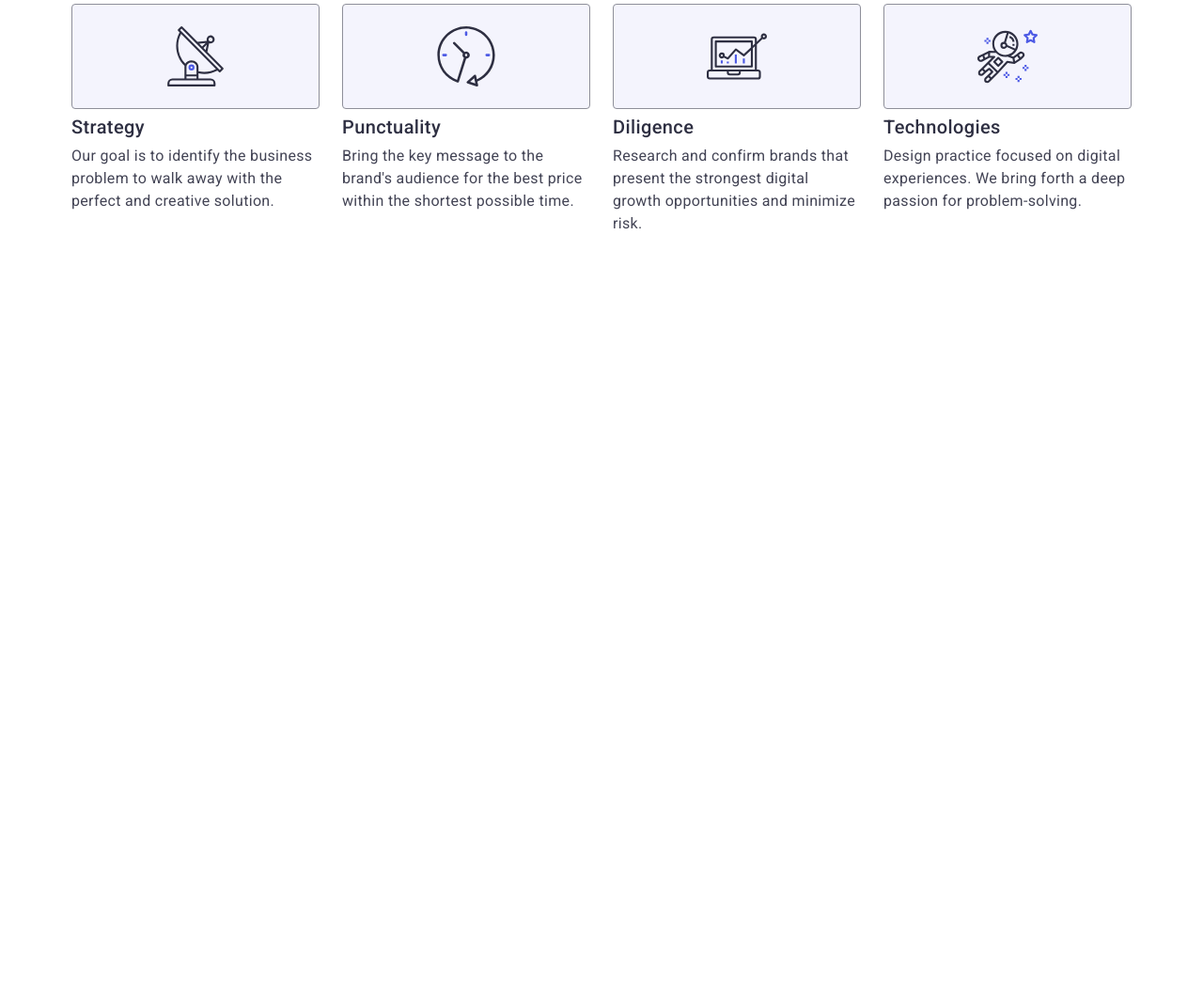
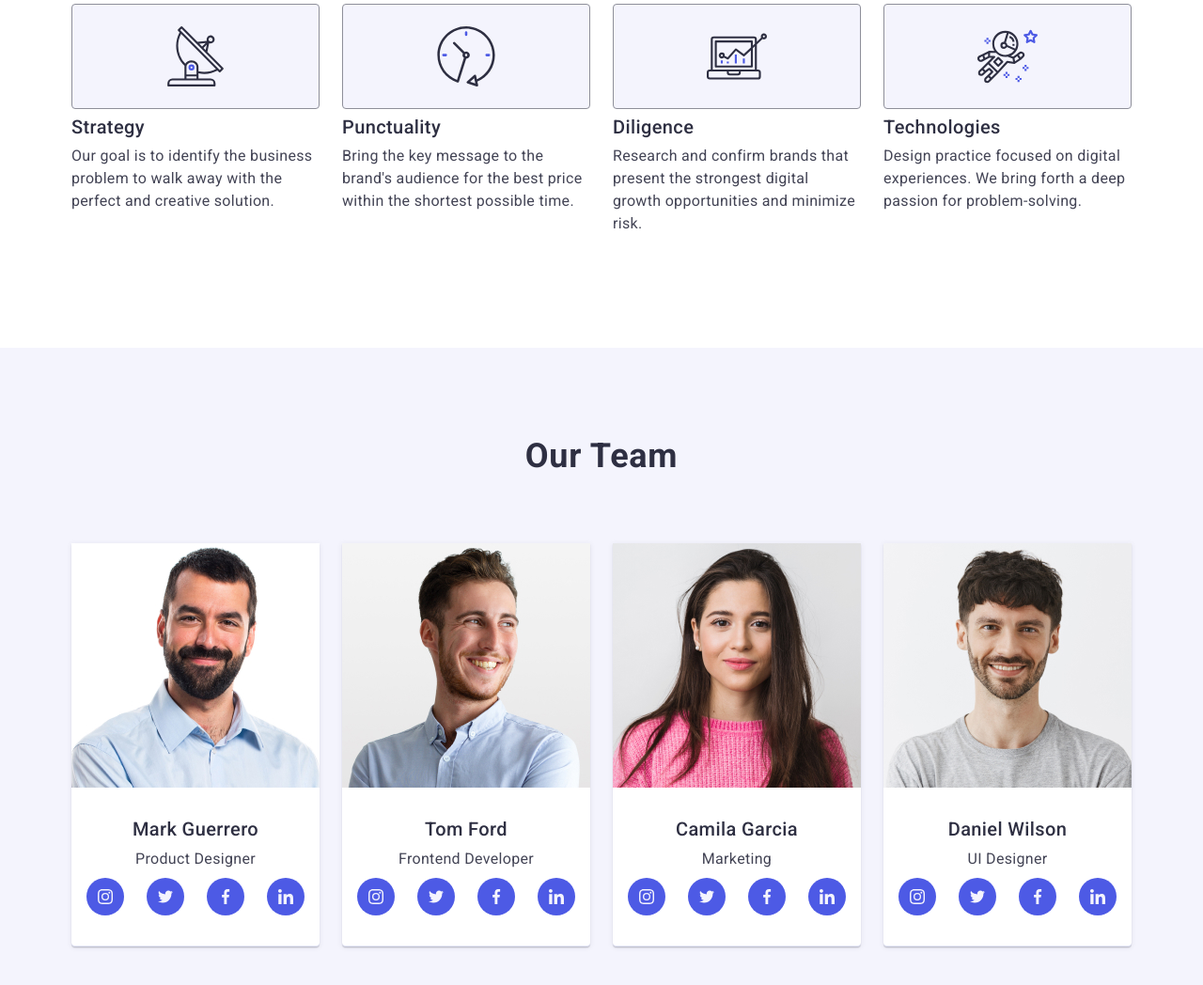
Before and after one commit to marii-R/goit-markup-hw-06, a plain HTML site: page index.html in a window 1280 px wide. Shown: the part 789-1837 px from the top of the page at 94% size. Before the commit the page ends 1159 px from the top, so only its background shows below. Drawn offline with nearby package versions, Linux system fonts and the light colour scheme; files whose address does not match are found by name.

Commit message:
add styles file

```diff
--- a/css/styles-old.css
+++ b/css/styles-old.css
@@ -323,7 +323,7 @@ transition: background-color 250ms cubic-bezier(0.4, 0, 0.2, 1);
     box-shadow:
         0px 1px 6px rgba(46, 47, 66, 0.08),
         0px 1px 1px rgba(46, 47, 66, 0.16),
-        0px 2px 1px rgba(46, 47, 66, 0.08);;
+        0px 2px 1px rgba(46, 47, 66, 0.08);
     width: calc((100% - 72px) / 4);
     padding-left: 0;
     margin: 0;
@@ -336,7 +336,6 @@ transition: background-color 250ms cubic-bezier(0.4, 0, 0.2, 1);
 .team-item {
     font-weight: 500;
     font-size: 20px;
-    line-height: 24px;
     line-height: 1.2;
     letter-spacing: 0.02em;
     text-align: center;
--- a/css/styles.css
+++ b/css/styles.css
@@ -533,3 +533,100 @@ a {
     }
 
 }
+/* #endregion Features */
+/* #region Team*/
+
+.team {
+    padding-top: 96px;
+    padding-bottom: 96px;
+    background-color: #F4F4FD
+}
+.team-title {
+    font-weight: 700;
+    font-size: 36px;
+    line-height: 1.11;
+    letter-spacing: 0.02em;
+    text-transform: capitalize;
+    text-align: center;
+    color: #2e2f42;
+    margin-bottom: 72px;
+}
+.team-list {
+    display: flex;
+    flex-direction: column;
+    row-gap:72px;
+    justify-content: center;
+}
+
+.team-list-menu {
+    width: 264px;
+
+    border-bottom: 1px solid #e7e9fc;
+    background-color: #FFFFFF;
+    border-radius: 0 0 4px 4px;
+    box-shadow:
+        0px 1px 6px rgba(46, 47, 66, 0.08),
+        0px 1px 1px rgba(46, 47, 66, 0.16),
+        0px 2px 1px rgba(46, 47, 66, 0.08)
+    ;
+    padding-left: 0;
+    margin: 0;
+}
+
+.under-page-container {
+    padding: 32px 16px;
+}
+.team-item {
+    font-weight: 500;
+    font-size: 20px;
+    line-height: 1.2;
+    letter-spacing: 0.02em;
+    text-align: center;
+    margin-bottom: 8px;
+    color: #2e2f42;
+}
+.team-text {
+    font-size: 16px;
+    line-height: 24px;
+    line-height: 1.5;
+    letter-spacing: 0.02em;
+    text-align: center;
+    color: #434455;
+}
+.team-social {
+    display: flex;
+    justify-content: center;
+    align-items: center;
+    flex-direction: row;
+    gap: 24px;
+    padding-top: 8px;
+
+}
+.our-team-link:hover,
+.our-team-link:focus {
+    background-color: #404bbf;
+    transition: background-color 250ms cubic-bezier(0.4, 0, 0.2, 1);
+}
+.our-team-link {
+    display: flex;
+    justify-content: center;
+    align-items: center;
+    border-radius: 50%;
+    width: 40px;
+    height: 40px;
+    background-color: #4d5ae5;
+    padding: 12px;
+}
+
+.our-team-svg {
+    fill: #f4f4fd;
+}
+
+@media screen and (min-width: 768px) {
+    .team-list {
+        flex-direction: row;
+        flex-wrap: wrap;
+        column-gap: 24px;
+    }
+
+}
--- a/index.html
+++ b/index.html
@@ -182,7 +182,7 @@
     </section>
     <!--#endSection 3-->
     <!--#Section 4-->
-    <section class="team hidden">
+    <section class="team">
        <div class="container team-container">
             <h2 class="team-title">Our Team</h2>
             <ul class="team-list">
```
